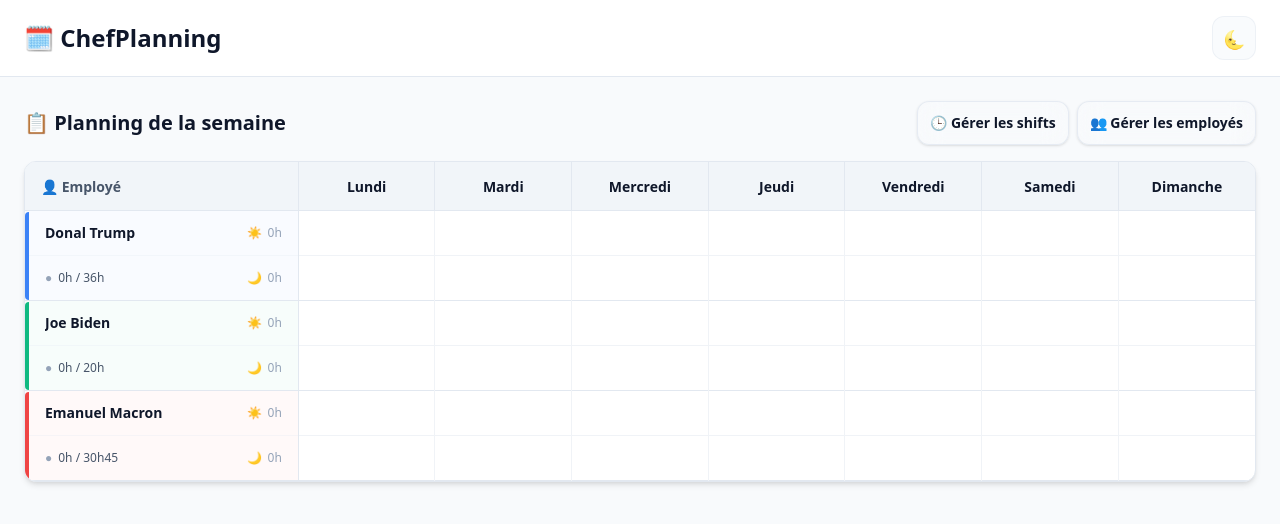
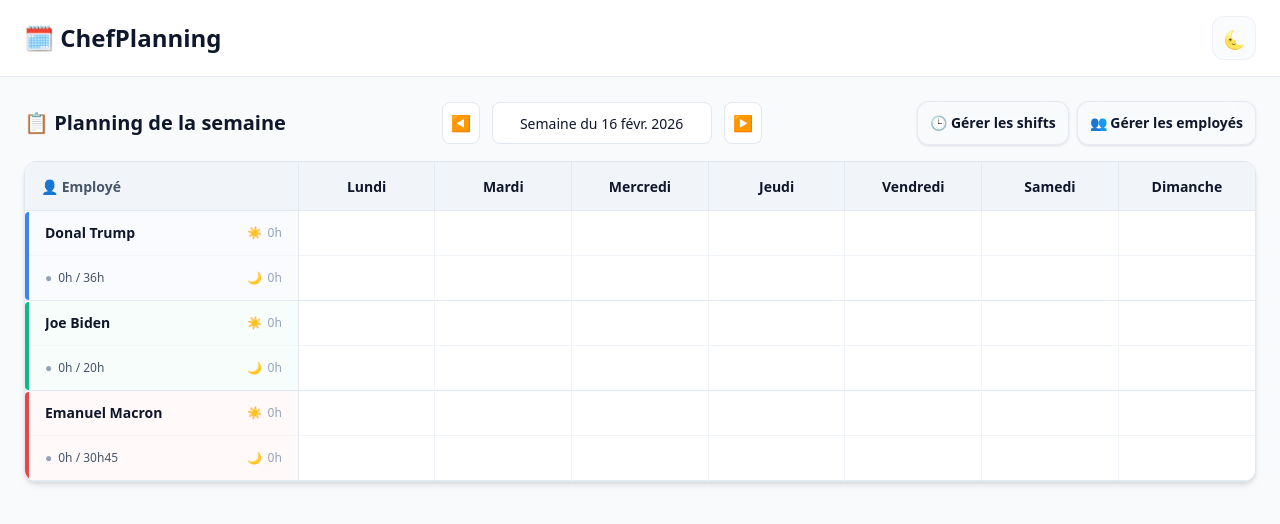
Before and after one commit to Palalde/react, a React (Vite) app in the folder mon-app-react/: page / in a window 1280 px wide. Shown: the top 524 px of the page. Built offline with nearby package versions, Linux system fonts and the light colour scheme.

Commit message:
feat(weekNav): ajour du composant et hook dans app currentweek utilisé dans useAssignments
refacto(planning/index): uniformisation du barrel export

refacto(doc): mis a jour des doc utilitaire

```diff
--- a/mon-app-react/src/App.jsx
+++ b/mon-app-react/src/App.jsx
@@ -2,9 +2,10 @@ import { Header, Container } from "@/components/layout";
 import { Modal, Button } from "@/components/ui";
 import { EmployeeList, useEmployees } from "@/features/employees";
 import { useAssignments } from "@/features/assignments";
-import { PlanningTable } from "@/features/planning";
+import { PlanningTable, WeekNav } from "@/features/planning";
 import { useShifts, ShiftManager } from "@/features/shifts";
 import { getShiftColorClass, groupShiftsByType } from "@/utils";
+import { useWeekNav } from "@/hooks";
 import { useState } from "react";
 
 function App() {
@@ -22,6 +23,8 @@ function App() {
     useEmployees();
   // shifts
   const { shifts, updateShift, addShift, deleteShift } = useShifts();
+  // weekNav
+  const { currentWeek, goNext, goPrev, goToday } = useWeekNav();
   // Assignments (reçoit shifts pour la résolution des conflits par type)
   const {
     assignments,
@@ -30,7 +33,7 @@ function App() {
     deleteAssignment,
     deleteAssignmentsByEmployee,
     deleteAssignmentsByShift,
-  } = useAssignments(shifts);
+  } = useAssignments(shifts, currentWeek);
 
   // HANDLERS
 
@@ -64,6 +67,13 @@ function App() {
             <h2 className="text-lg sm:text-xl font-semibold text-text-primary">
               📋 Planning de la semaine
             </h2>
+            {/* Navigation semaines */}
+            <WeekNav
+              currentWeek={currentWeek}
+              onPrev={goPrev}
+              onNext={goNext}
+              onToday={goToday}
+            />
             <div className="flex items-center gap-2">
               <Button
                 variant="secondary"
--- a/mon-app-react/src/features/planning/components/index.js
+++ /dev/null
@@ -1,5 +0,0 @@
-// Barrel export for planning feature
-export { default as EmployeeRow } from "./EmployeeRow";
-export { default as PlanningCell } from "./PlanningCell";
-export { default as PlanningTable } from "./PlanningTable";
-export { WeekNavigator } from "./WeekNav";
--- a/mon-app-react/src/features/planning/index.js
+++ b/mon-app-react/src/features/planning/index.js
@@ -1,7 +1,5 @@
 // Barrel export for planning feature
-export {
-  EmployeeRow,
-  PlanningCell,
-  PlanningTable,
-  WeekNavigator,
-} from "./components";
+export { default as EmployeeRow } from "./components/EmployeeRow";
+export { default as PlanningCell } from "./components/PlanningCell";
+export { default as PlanningTable } from "./components/PlanningTable";
+export { default as WeekNav } from "./components/WeekNav";
```
Also changed, not shown: mon-app-react/src/features/planning/components/WeekNav.jsx (+6 -1 lines), 2 other files (tests, documents, lock files or other folders).
